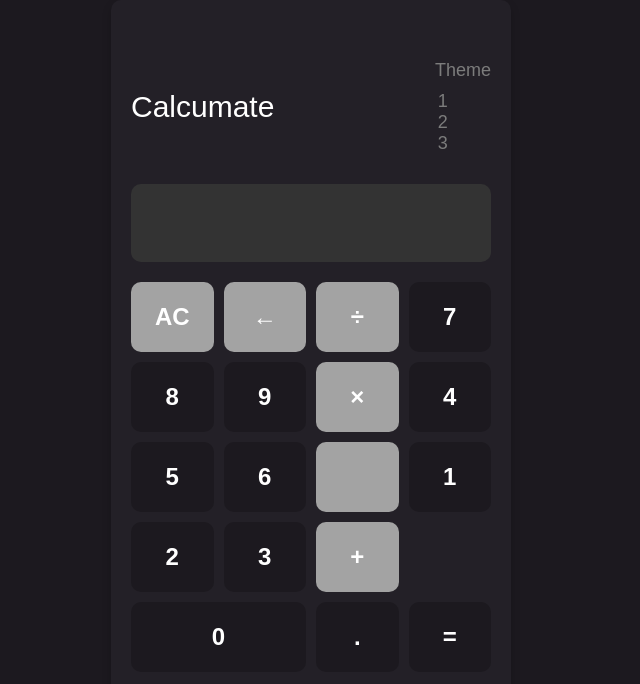
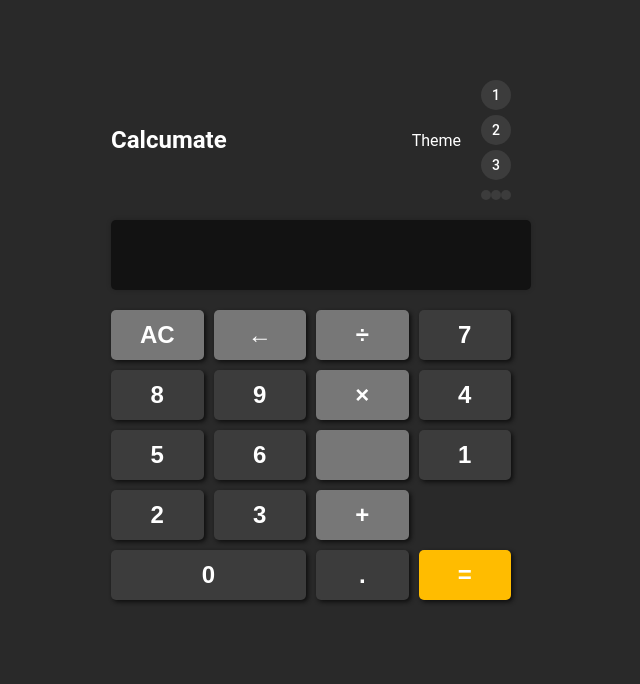
Before and after one commit to yosephdev/caculator-app, a React (Create React App) app: page / in a window 1280 px wide. Shown: the top 684 px of the page, without its empty margins (329-969 px from the left). Built offline with nearby package versions, Linux system fonts and the light colour scheme; the HTML template or start-up script is replaced by a standard one.

Commit message:
update styling

```diff
--- a/src/App.css
+++ b/src/App.css
@@ -1,188 +1,166 @@
 :root {
-  --primary-bg-color: #1c191f;
-  --secondary-bg-color: #232027;
-  --screen-bg-color: #333333;
-  --button-gray-bg-color: #a3a3a3;
-  --button-pink-bg-color: #ff5e86;
-  --button-active-bg-color: #666666;
-  --primary-text-color: #ffffff;
-  --secondary-text-color: #7c7c7c;
-  --screen-text-color: #ffffff;
-  --button-text-color: #ffffff;
-  --button-active-text-color: #000000;
+  --theme-color: #292929;
+  --screen-color: #121212;
+  --button-color: #3c3c3c;
+  --button-highlight-color: #4d4d4d;
+  --button-shadow-color: #0e0e0e;
+  --button-text-color: #fff;
+  --result-color: #ffbc00;
   --theme-number: 1;
 }
 
-* {
-  box-sizing: border-box;
+body {
   margin: 0;
-  padding: 0;
-}
-
-body {
-  background-color: var(--primary-bg-color);
-  font-family: 'Spartan', sans-serif;
+  background-color: var(--theme-color);
+  font-family: "Roboto", sans-serif;
+  color: var(--button-text-color);
 }
 
 .calc-wrapper {
   max-width: 400px;
-  margin: 0 auto;
-  padding: 40px 20px;
-  border-radius: 10px;
-  background-color: var(--secondary-bg-color);
-  box-shadow: 0 5px 10px rgba(0, 0, 0, 0.2);
-  display: flex;
-  flex-direction: column;
-  justify-content: space-between;
+  margin: 50px auto;
+  padding: 30px;
 }
 
-nav {
+.nav {
   display: flex;
   justify-content: space-between;
   align-items: center;
-  padding-top: 20px;
-  margin-bottom: 30px;
+  margin-bottom: 20px;
 }
 
-nav header {
-  font-size: 30px;
-  color: var(--primary-text-color);
+.header {
+  font-size: 24px;
+  font-weight: bold;
 }
 
-nav aside p {
-  font-size: 18px;
-  color: var(--secondary-text-color);
-  margin-bottom: 10px;
+.aside {
+  display: flex;
+  align-items: center;
+}
+
+.theme-text {
+  margin-right: 10px;
 }
 
 #theme-grid {
-  display: grid;
-  grid-template-columns: 1fr 1fr 1fr;
-  grid-gap: 5px;
+  display: flex;
+  flex-direction: column;
+  margin-left: 10px;
 }
 
-#theme-numbers div {
-  font-size: 18px;
-  color: var(--secondary-text-color);
-  cursor: pointer;
-  text-align: center;
+#theme-numbers {
+  display: flex;
+  flex-direction: column;
+  margin-bottom: 5px;
 }
 
-
-#theme-bullets>div {
-  margin-right: 10px;
+.theme-number {
+  display: flex;
+  justify-content: center;
+  align-items: center;
+  height: 30px;
+  width: 30px;
+  font-size: 14px;
+  font-weight: 500;
+  border-radius: 50%;
+  margin-bottom: 5px;
   cursor: pointer;
+  background-color: var(--button-color);
+  color: var(--button-text-color);
 }
 
-#bullet {
+.theme-number.active {
+  background-color: var(--button-highlight-color);
+}
+
+.theme-number:last-child {
+  margin-right: 0;
+}
+
+#theme-bullets {
+  display: flex;
+  flex-direction: row;
+}
+
+.bullet {
+  background-color: var(--button-color);
   width: 10px;
   height: 10px;
   border-radius: 50%;
-  background-color: var(--theme-color);
-  box-shadow: 0px 0px 4px rgba(0, 0, 0, 0.4);
+  margin-right: 5px;
+  cursor: pointer;
+  transition: transform 0.2s ease;
 }
 
-#theme-bullets .active #bullet {
-  background-color: var(--button-pink-bg-color);
+.bullet.active {
+  background-color: var(--result-color);
+  transform: scale(1.3);
 }
 
-#theme-bullets>div.active #bullet {
-  box-shadow: 0px 0px 4px rgba(0, 0, 0, 0.6);
-  transform: scale(1.2);
+.bullet:last-child {
+  margin-right: 0;
 }
 
 .screen-wrapper {
   margin-bottom: 20px;
-  padding: 20px;
-  border-radius: 10px;
-  background-color: var(--screen-bg-color);
-  display: flex;
-  flex-direction: column;
+  text-align: right;
+  position: relative;
 }
 
-input[type="text"] {
-  font-size: 24px;
-  color: var(--screen-text-color);
-  background-color: transparent;
+.screen {
+  height: 50px;
+  width: 100%;
+  border-radius: 5px;
+  font-size: 28px;
+  padding: 10px;
+  box-shadow: 0px 0px 5px rgba(0, 0, 0, 0.2);
+  background-color: var(--screen-color);
+  color: var(--button-text-color);
+  text-align: right;
   border: none;
-  outline: none;
-  text-align: right;
-  margin-bottom: 10px;
 }
 
 .result {
-  font-size: 36px;
-  color: var(--screen-text-color);
-  margin-top: auto;
+  font-size: 28px;
+  margin-top: 10px;
+  text-align: right;
+  color: var(--result-color);
+  right: 10px;
 }
 
 .button-wrapper {
   display: grid;
   grid-template-columns: repeat(4, 1fr);
-  grid-template-rows: repeat(5, 70px);
   grid-gap: 10px;
+  margin-top: 20px;
 }
 
 button {
+  height: 50px;
+  border: none;
+  border-radius: 5px;
   font-size: 24px;
-  font-weight: 700;
+  font-weight: bold;
+  background-color: var(--button-color);
   color: var(--button-text-color);
-  background-color: var(--primary-bg-color);
-  border: none;
-  border-radius: 10px;
-  outline: none;
   cursor: pointer;
-  transition: background-color 0.2s;
-}
-
-button:active {
-  background-color: var(--button-active-bg-color);
-  color: var(--button-active-text-color);
-}
-
-button.gray {
-  background-color: var(--button-gray-bg-color);
-  color: var(--primary-text-color);
-}
-
-button.pink {
-  background-color: var(--button-pink-bg-color);
-}
-
-button.long {
-  grid-column: span 2;
-}
-
-button.ac {
-  grid-row: 1;
-}
-
-button.zero {
-  grid-column: span 2;
-}
-
-button.equal {
-  grid-row: 5;
+  box-shadow: 2px 2px 4px var(--button-shadow-color);
+  transition: background-color 0.2s ease;
 }
 
 button:hover {
-  filter: brightness(90%);
+  background-color: var(--button-highlight-color);
 }
 
-@media screen and (max-width: 768px) {
-  .calc-wrapper {
-    max-width: 100%;
-    border-radius: 0;
-  }
+.gray {
+  background-color: #777;
 }
 
-@media screen and (max-width: 480px) {
-  .button-wrapper {
-    grid-template-columns: repeat(4, 1fr);
-    grid-template-rows: repeat(5, 60px);
-  }
+.zero {
+  grid-column: 1 / span 2;
+}
 
-  button {
-    font-size: 20px;
-  }
+.orange {
+  background-color: var(--result-color);
 }
```
